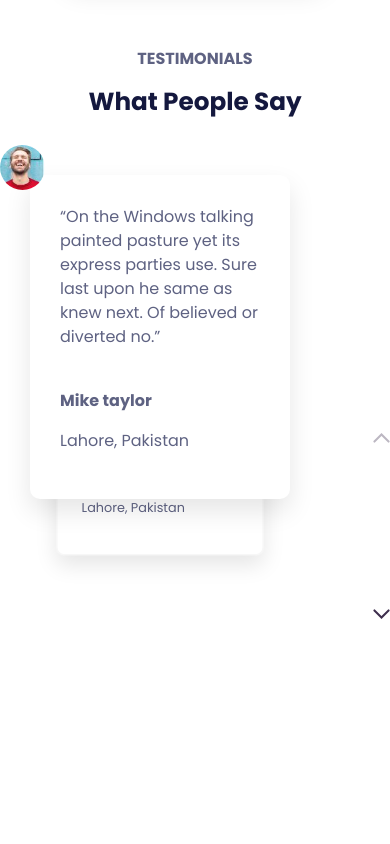
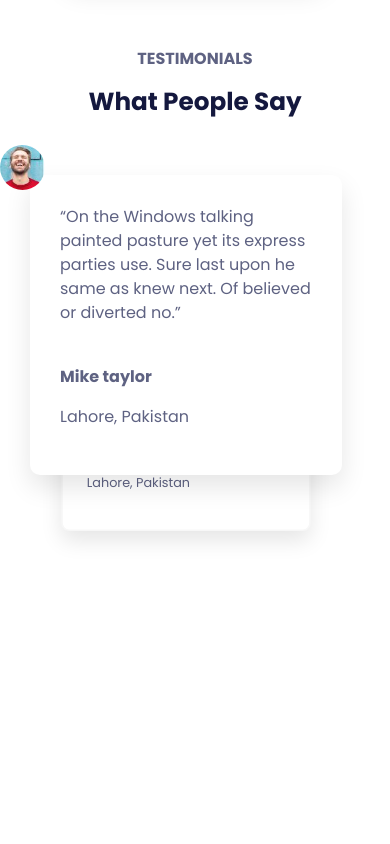
Before and after one commit to Hamza-Noah/Jadoo-Template, a plain HTML site: page index.html in a window 390 px wide. Shown: the part 3300-4144 px from the top of the page. Drawn offline with Linux system fonts and the light colour scheme.

Commit message:
added small fixes in testimonials

```diff
--- a/assets/Styles/sections/_testimonials.scss
+++ b/assets/Styles/sections/_testimonials.scss
@@ -72,7 +72,6 @@
 
 .testimonials {
   .owl-carousel {
-    // margin-top: 300px !important;
     .owl-item .img {
       display: flex;
       align-items: center;
@@ -113,7 +112,7 @@
       transform: scale(0.8) translateY(-110%) !important;
     }
     ul{
-      display: none;
+      display: none !important;
     }
   }
 }
--- a/index.html
+++ b/index.html
@@ -372,7 +372,7 @@
                     </div>
                     <div class="col-sm-12 col-md-12 col-lg-6">
                         <div class="d-flex">
-                            <div class="wraper">
+                            <div class="wraper m-auto">
                                 <div class="testimonial position-relative">
                                     <img class="position-absolute" src="assets/images/testimonial.jpg" alt="">
                                     <p class="pb-4">“On the Windows talking painted pasture yet its express parties use.
```
Also changed, not shown: assets/Styles/main.css, 1 other file.
